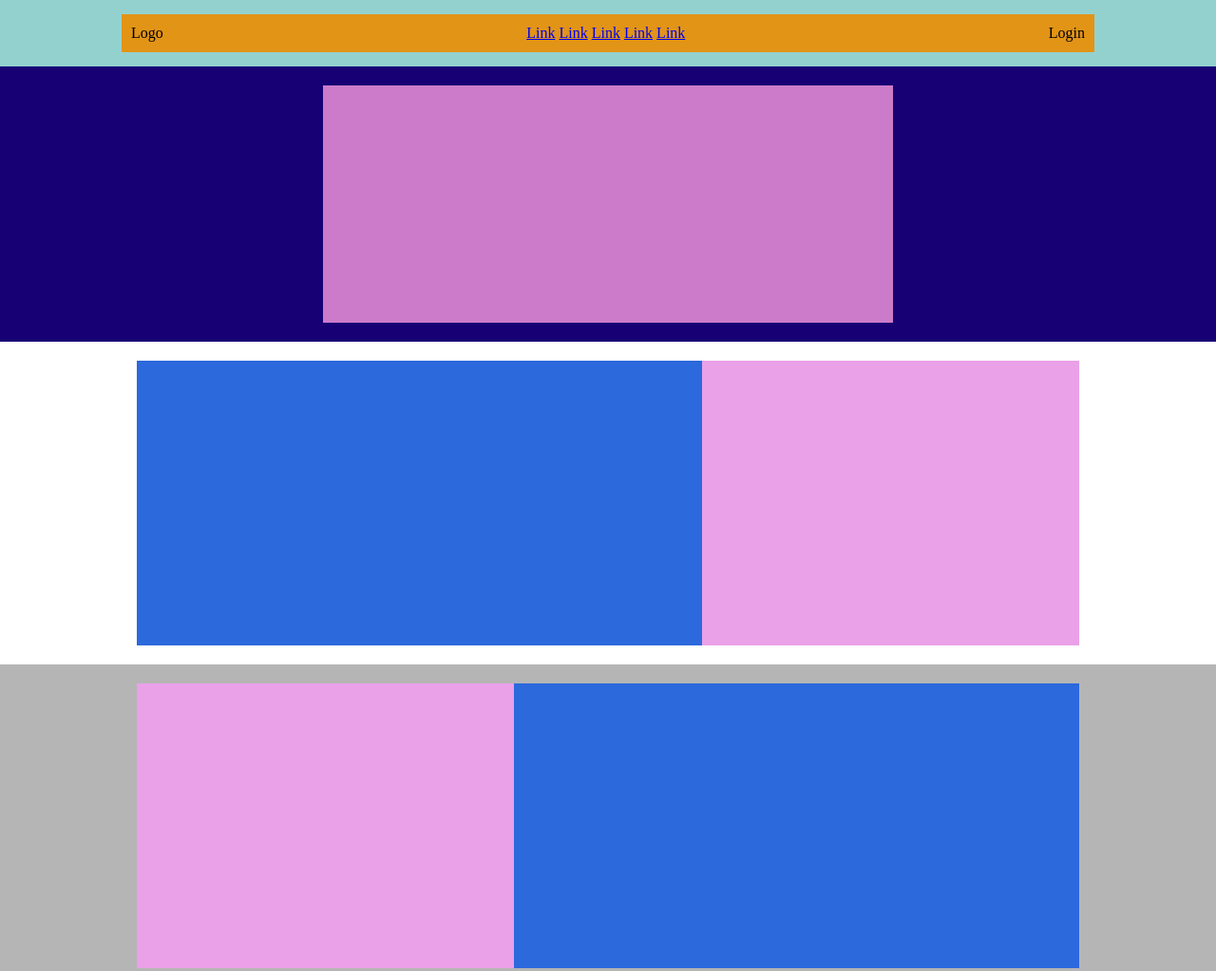
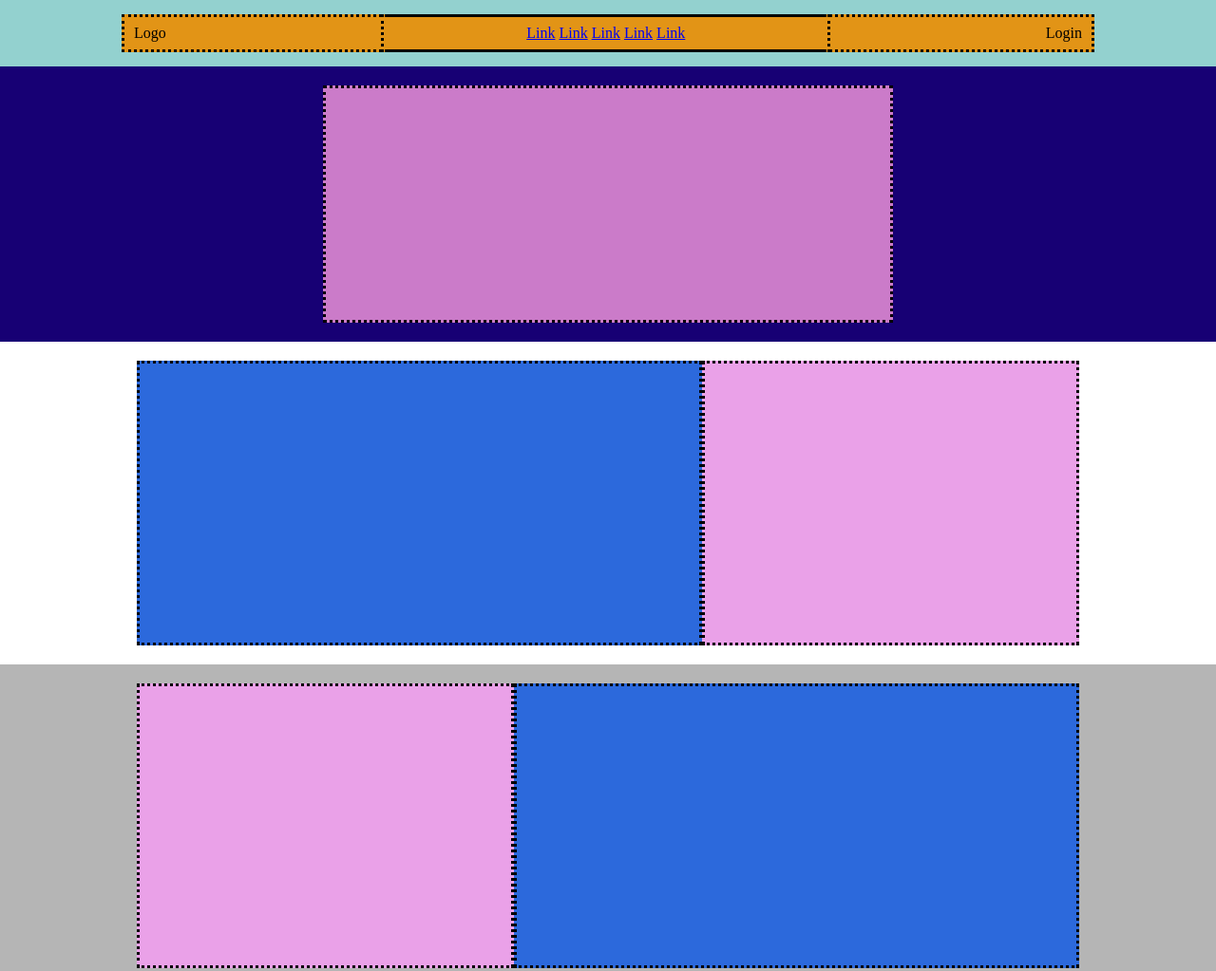
Before and after one commit to Rossiitaa/htmlcss-struttura-discord, a plain HTML site: page index.html in a window 1280 px wide. Shown: the top 1023 px of the page at 95% size. Drawn offline with Linux system fonts and the light colour scheme.

Commit message:
completato

```diff
--- a/css/style.css
+++ b/css/style.css
@@ -15,6 +15,7 @@ header {
     background-color: #93d1cf;
     display: flex;
     height: 70px;
+
 }
 
 .flex-container {
@@ -31,15 +32,24 @@ header {
     background-color: #e29416;
     padding: 10px;
     margin: 15px auto;
+    border: 3px dotted black;
+
 }
 
 .logo {
     flex-grow: 1;
+
 }
 
 .login {
     flex-grow: 1;
     text-align: right;
+
+}
+
+.link {
+    border: 3px dotted black;
+    padding: 8px 150px;
 }
 
 /* prima-sezione */
@@ -54,6 +64,7 @@ header {
     height: 250px;
     width: 600px;
     margin: 0 auto;
+    border: 3px dotted black;
 }
 
 /* seconsa-sezione */
@@ -67,12 +78,14 @@ header {
     background-color: #2c69dc;
     height: 300px;
     flex-basis: 60%;
+    border: 3px dotted black;
 }
 
 .testo1 {
     background-color: #eaa1e8;
     flex-basis: 40%;
     height: 300px;
+    border: 3px dotted black;
 
 }
 
@@ -82,12 +95,14 @@ header {
     background-color: #eaa1e8;
     height: 300px;
     flex-basis: 40%;
+    border: 3px dotted black;
 }
 
 .testo2 {
     background-color: #2c69dc;
     flex-basis: 60%;
     height: 300px;
+    border: 3px dotted black;
 }
 
 .terza-sezione {
@@ -101,6 +116,7 @@ header {
     height: 800px;
     width: 1500px;
     margin: 0 auto;
+    border: 3px dotted black;
 }
 
 /* footer */
--- a/index.html
+++ b/index.html
@@ -12,7 +12,7 @@
     <header>
             <div class="flex-container container sfondo-arancio">
                 <div class="logo"> Logo </div>
-                    <nav>
+                    <nav class="link">
                         <ul>
                     <li><a href="#">Link</a></li>
                     <li><a href="#">Link</a></li>
```
